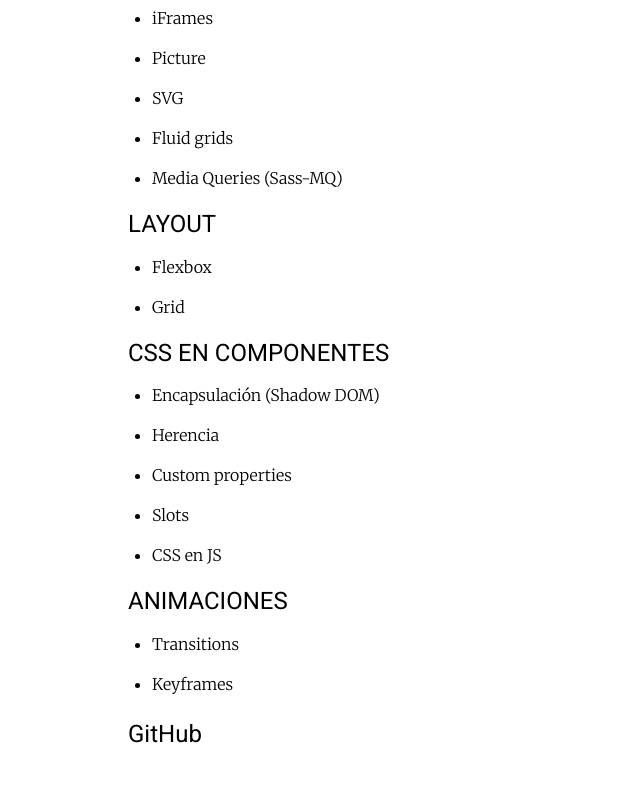
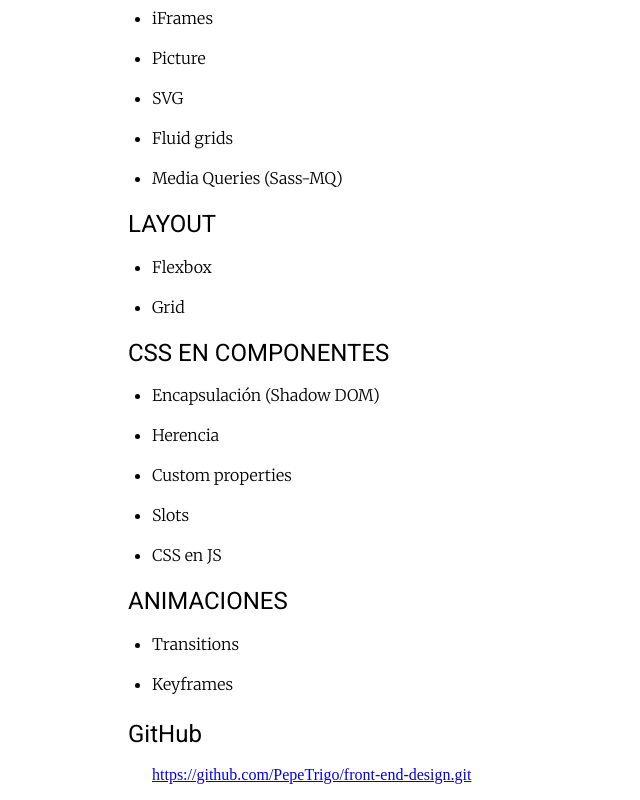
Before and after one commit to PepeTrigo/front-end-design, a website: page src/index.html in a window 1280 px wide. Shown: the part 1352-2152 px from the top of the page, without its empty margins (0-640 px from the left). Before the commit the page ends 2117 px from the top, so only its background shows below. Drawn offline with nearby package versions, Linux system fonts and the light colour scheme; files that its build step writes are made by us from their sources.

Commit message:
Adds repo url

```diff
--- a/src/index.html
+++ b/src/index.html
@@ -177,7 +177,7 @@
     </ul>
     <h3>GitHub</h3>
     <ul>
-        <a href=""></a>
+        <a href="https://github.com/PepeTrigo/front-end-design.git">https://github.com/PepeTrigo/front-end-design.git</a>
     </ul>
     <footer>
         <a href="01_HTML.html">Index</a>
```
